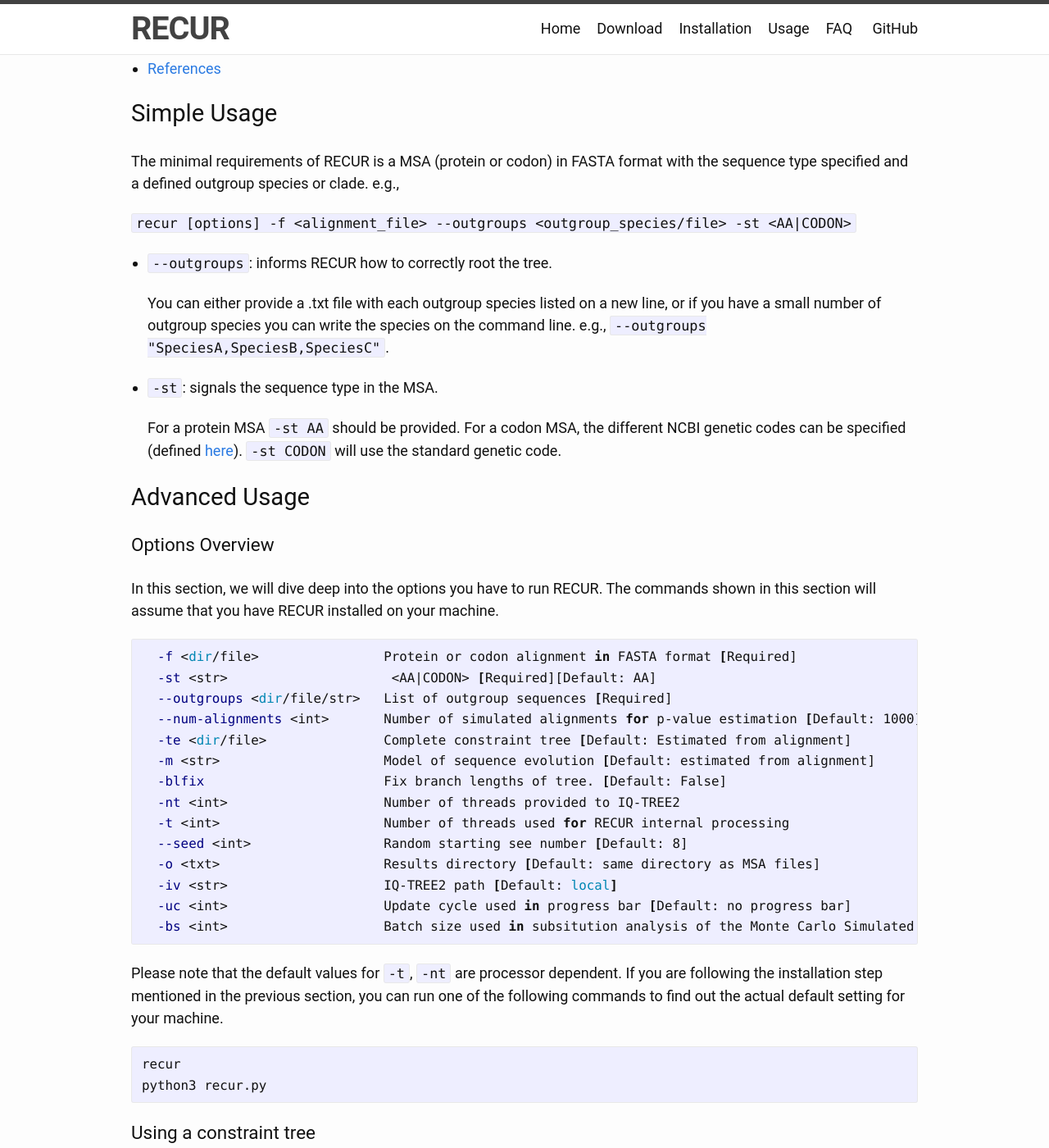
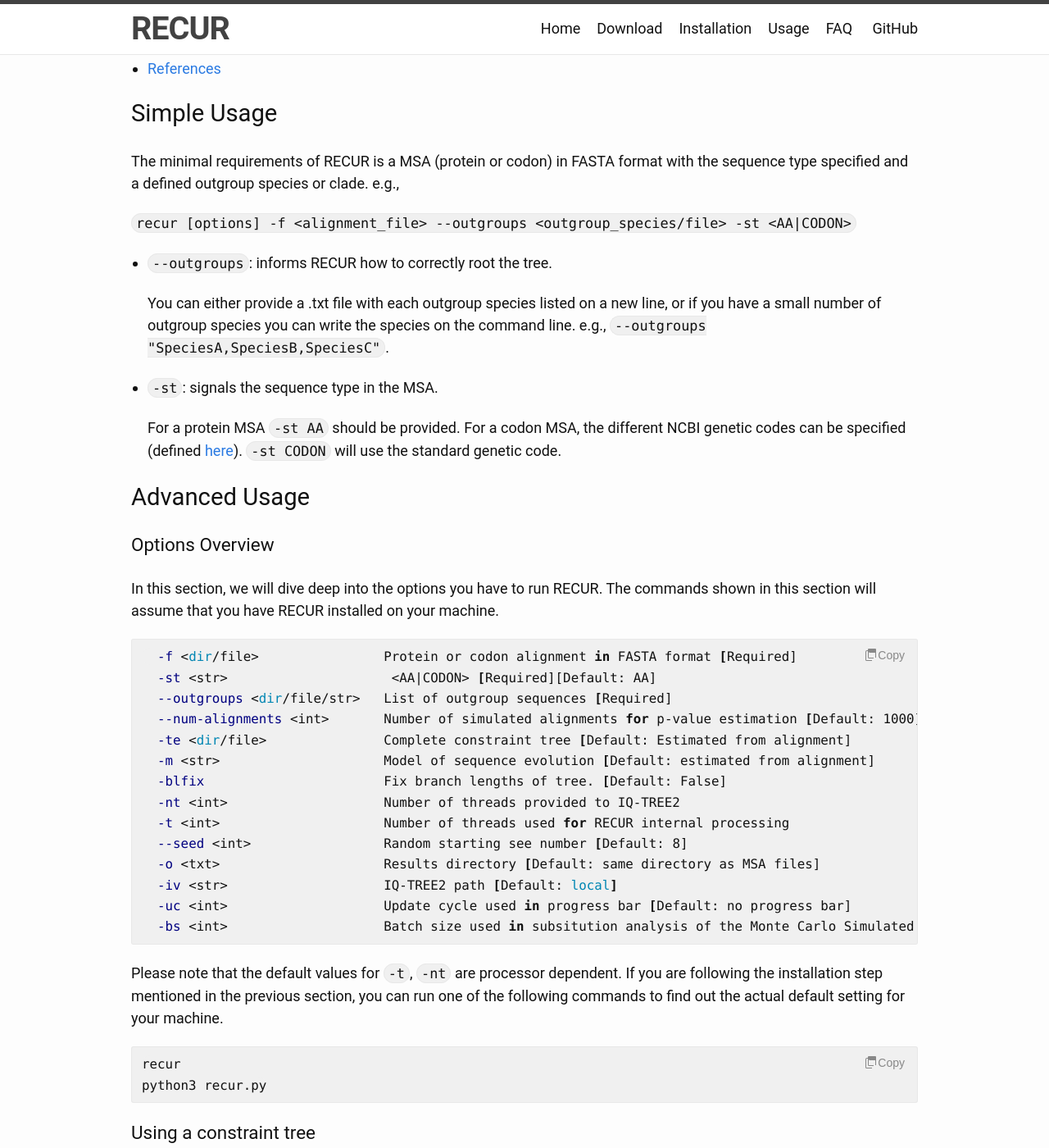
Before and after one commit to OrthoFinder/RECUR, a Jekyll site: the page built from docs/usage.markdown, in a window 1280 px wide and 1400 px high, scrolled down 371 px. Shown: the whole window at 82% size. Built offline with Jekyll 4.4.1, drawn with Linux system fonts in a browser that asks for light colours; comment, search, counter and statistics services are not loaded.

Commit message:
style: add copy icon and change the code block background color

```diff
--- a/_includes/footer.html
+++ b/_includes/footer.html
@@ -69,4 +69,131 @@
 
   </div>
 
+
+<script>
+  document.addEventListener('DOMContentLoaded', function () {
+    // 1) Find all <pre><code> blocks
+    const codeBlocks = document.querySelectorAll('pre > code');
+
+    codeBlocks.forEach((codeBlock, index) => {
+      // The parent <pre> element
+      const pre = codeBlock.parentNode;
+
+      // 2) Create a container DIV and wrap <pre> inside it
+      const container = document.createElement('div');
+      container.className = 'code-container';
+      pre.parentNode.insertBefore(container, pre);
+      container.appendChild(pre);
+
+      // 3) Create the copy button
+      const button = document.createElement('button');
+      button.className = 'copy-button';
+      button.type = 'button';
+
+      // 4) Insert an inline SVG icon + "Copy" text
+      //    We'll build the SVG as a string, then inject it into button.innerHTML
+      const svgIcon = `
+        <svg
+          xmlns="http://www.w3.org/2000/svg"
+          width="16"
+          height="16"
+          fill="currentColor"
+          class="bi bi-files"
+          viewBox="0 0 16 16"
+        >
+            <path d="M13 0H5a1 1 0 0 0-1 1v1H3a2 2 0 0 0-2
+                  2v9.5A1.5 1.5 0 0 0 2.5 15H9v-1H2.5a.5.5
+                  0 0 1-.5-.5V4a1 1 0 0 1 1-1h1v7.5A1.5
+                  1.5 0 0 0 5.5 12H11v-1H5.5a.5.5 0 0
+                  1-.5-.5V1a.5.5 0 0 1 .5-.5H5v3.5A1.5
+                  1.5 0 0 0 6.5 5H13v6h1V1a1 1 0 0 0-1-1z"/>
+        </svg>
+    `;
+
+
+
+      button.innerHTML = svgIcon + 'Copy';
+
+      // 5) Assign an ID to <code> if it doesn't have one
+      if (!codeBlock.id) {
+        codeBlock.id = `codeblock-${index}`;
+      }
+
+      // 6) Link button to the code block by ID
+      button.setAttribute('data-clipboard-target', '#' + codeBlock.id);
+
+      // 7) Insert the button into the container
+      container.insertBefore(button, pre);
+    });
+
+    // 8) Initialize Clipboard.js for all .copy-button elements
+    const clipboard = new ClipboardJS('.copy-button');
+    clipboard.on('success', function (e) {
+      e.clearSelection();
+      // Briefly change button text to indicate success
+      e.trigger.innerText = 'Copied!';
+      setTimeout(() => {
+        e.trigger.innerHTML = svgIcon + 'Copy'; // restore icon + text
+      }, 1500);
+    });
+    clipboard.on('error', function (e) {
+      console.error('Failed to copy', e);
+    });
+  });
+</script>
+
+
+  <!-- <script>
+    document.addEventListener('DOMContentLoaded', function () {
+      // 1. Find all <pre><code> blocks
+      const codeBlocks = document.querySelectorAll('pre > code');
+
+      codeBlocks.forEach((codeBlock) => {
+        const pre = codeBlock.parentNode;
+
+        // 2. Create a container div to hold the code + button
+        const container = document.createElement('div');
+        container.className = 'code-container';
+
+        // Insert the container before <pre>, then move <pre> inside it
+        pre.parentNode.insertBefore(container, pre);
+        container.appendChild(pre);
+
+        // 3. Create a "Copy" button
+        const button = document.createElement('button');
+        button.className = 'copy-button';
+        button.type = 'button';
+        button.innerText = 'Copy';
+
+        // If the code block doesn’t have an ID, assign one so we can target it
+        let codeId = codeBlock.id;
+        if (!codeId) {
+          codeId = 'codeblock-' + Math.floor(Math.random() * 1000000);
+          codeBlock.setAttribute('id', codeId);
+        }
+
+        // 4. Point the button at the code block
+        button.setAttribute('data-clipboard-target', '#' + codeId);
+
+        // 5. Insert button into the container
+        container.insertBefore(button, pre);
+      });
+
+      // 6. Initialize Clipboard.js
+      const clipboard = new ClipboardJS('.copy-button');
+      clipboard.on('success', function (e) {
+        e.clearSelection();
+        // Change button text to confirm copy
+        e.trigger.textContent = 'Copied!';
+        setTimeout(() => {
+          e.trigger.textContent = 'Copy';
+        }, 2000);
+      });
+      clipboard.on('error', function (e) {
+        console.error('Failed to copy', e);
+      });
+    });
+  </script> -->
+
+
 </footer>
--- a/_includes/header.html
+++ b/_includes/header.html
@@ -41,4 +41,5 @@
     </nav>
     {%- endif -%}
   </div>
+  <script src="https://cdn.jsdelivr.net/npm/clipboard@2/dist/clipboard.min.js"></script>
 </header>
--- a/_layouts/base.html
+++ b/_layouts/base.html
@@ -14,7 +14,6 @@
     </main>
 
     {%- include footer.html -%}
-
   </body>
 
 </html>
--- a/_sass/minima/_base.scss
+++ b/_sass/minima/_base.scss
@@ -195,7 +195,8 @@
   font-family: $code-font-family;
   font-size: 0.9375em;
   border: 1px solid $border-color-01;
-  border-radius: 3px;
+  // border-radius: 3px;
+  border-radius: 20px;
   background-color: $code-background-color;
 }
 
--- a/_sass/minima/custom-styles.scss
+++ b/_sass/minima/custom-styles.scss
@@ -33,3 +33,41 @@
     margin-bottom: 1.2rem;
     /* A slightly larger gap */
 }
+
+
+
+.code-container {
+    position: relative;
+    margin-bottom: 1em;
+}
+
+.copy-button {
+    position: absolute;
+    top: 8px;
+    right: 8px;
+    display: inline-flex;
+    align-items: center;
+    padding: 4px 8px;
+    font-size: 14px;
+    // background: #fff;
+    color: #888;
+    // border: 1px solid #ccc;
+    border-radius: 4px;
+    border: none !important;
+    background: none !important;
+    cursor: pointer;
+}
+
+.copy-button svg {
+    fill: currentColor;
+    /* ensures the icon color matches the text color */
+}
+
+.copy-button:hover {
+    background-color: #f0f0f0;
+}
+
+.clipboard-icon {
+    margin-right: 4px;
+    /* spacing between icon and text */
+}
--- a/_sass/minima/custom-variables.scss
+++ b/_sass/minima/custom-variables.scss
@@ -2,3 +2,4 @@
 $content-width: 1000px;
 $spacing-unit: 20px;
 $on-large: 992px;
+$code-background-color: #f0f0f0;
```
